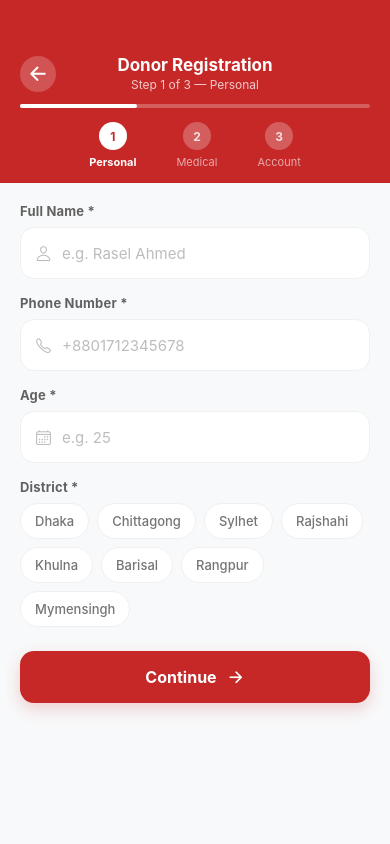
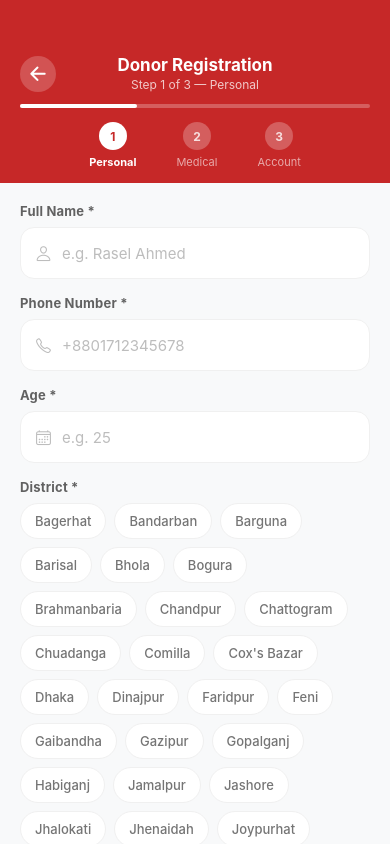
Before and after one commit to iamraselmolla/blood-donation-app-front-end, a React Native app: screen /Register in a window 390 px wide. Built offline with nearby package versions, Linux system fonts and the light colour scheme.

Commit message:
added all districts name

```diff
--- a/src/screens/RegisterScreen.js
+++ b/src/screens/RegisterScreen.js
@@ -20,14 +20,69 @@ const API_BASE_URL = "https://your-api.com"; // 🔁 Replace with your backend U
 
 const BLOOD_GROUPS = ["A+", "A-", "B+", "B-", "AB+", "AB-", "O+", "O-"];
 const DISTRICTS = [
+  "Bagerhat",
+  "Bandarban",
+  "Barguna",
+  "Barisal",
+  "Bhola",
+  "Bogura",
+  "Brahmanbaria",
+  "Chandpur",
+  "Chattogram",
+  "Chuadanga",
+  "Comilla",
+  "Cox's Bazar",
   "Dhaka",
-  "Chittagong",
+  "Dinajpur",
+  "Faridpur",
+  "Feni",
+  "Gaibandha",
+  "Gazipur",
+  "Gopalganj",
+  "Habiganj",
+  "Jamalpur",
+  "Jashore",
+  "Jhalokati",
+  "Jhenaidah",
+  "Joypurhat",
+  "Khagrachhari",
+  "Khulna",
+  "Kishoreganj",
+  "Kurigram",
+  "Kushtia",
+  "Lakshmipur",
+  "Lalmonirhat",
+  "Madaripur",
+  "Magura",
+  "Manikganj",
+  "Meherpur",
+  "Moulvibazar",
+  "Munshiganj",
+  "Mymensingh",
+  "Naogaon",
+  "Narail",
+  "Narayanganj",
+  "Narsingdi",
+  "Natore",
+  "Netrokona",
+  "Nilphamari",
+  "Noakhali",
+  "Pabna",
+  "Panchagarh",
+  "Patuakhali",
+  "Pirojpur",
+  "Rajbari",
+  "Rajshahi",
+  "Rangamati",
+  "Rangpur",
+  "Satkhira",
+  "Shariatpur",
+  "Sherpur",
+  "Sirajganj",
+  "Sunamganj",
   "Sylhet",
-  "Rajshahi",
-  "Khulna",
-  "Barisal",
-  "Rangpur",
-  "Mymensingh",
+  "Tangail",
+  "Thakurgaon",
 ];
 const STEPS = ["Personal", "Medical", "Account"];
 
```
